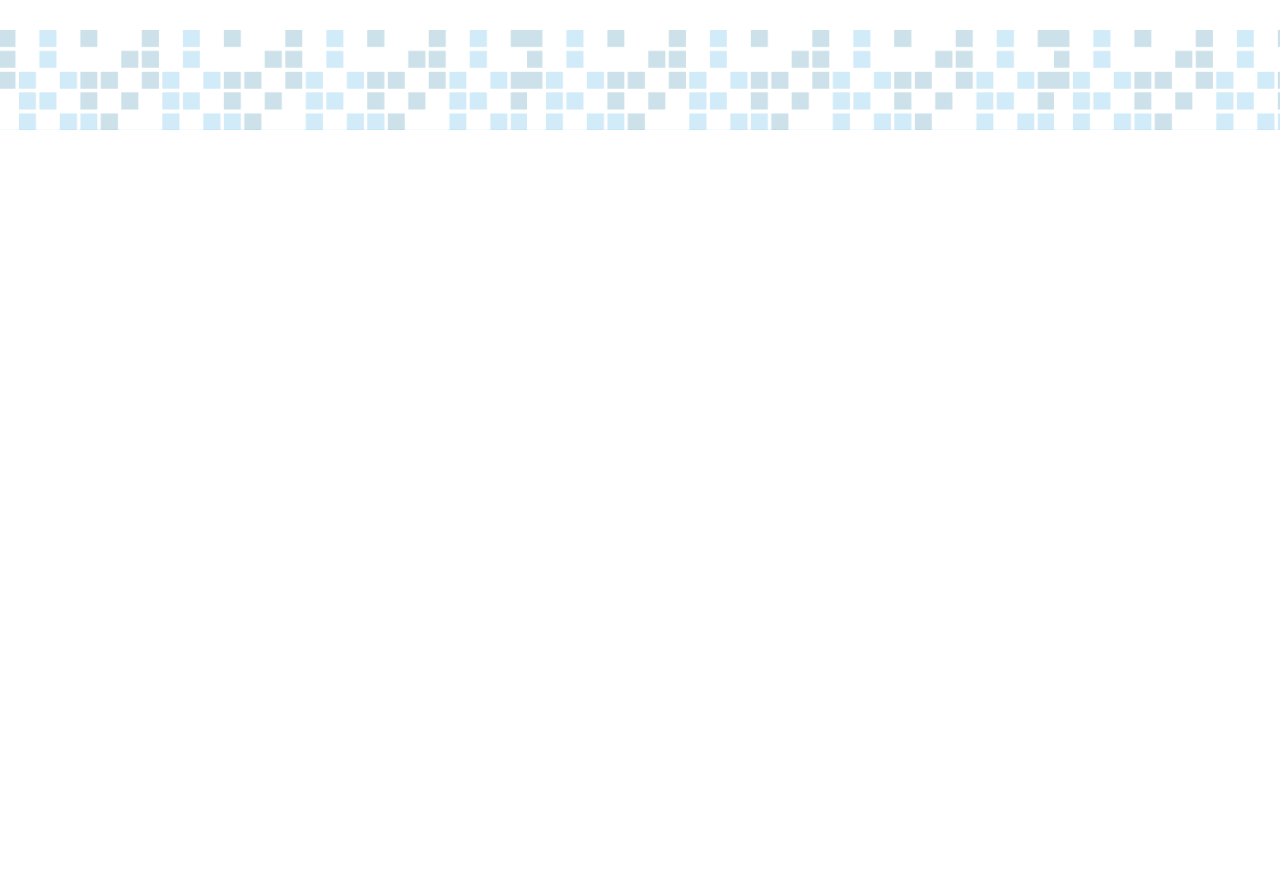
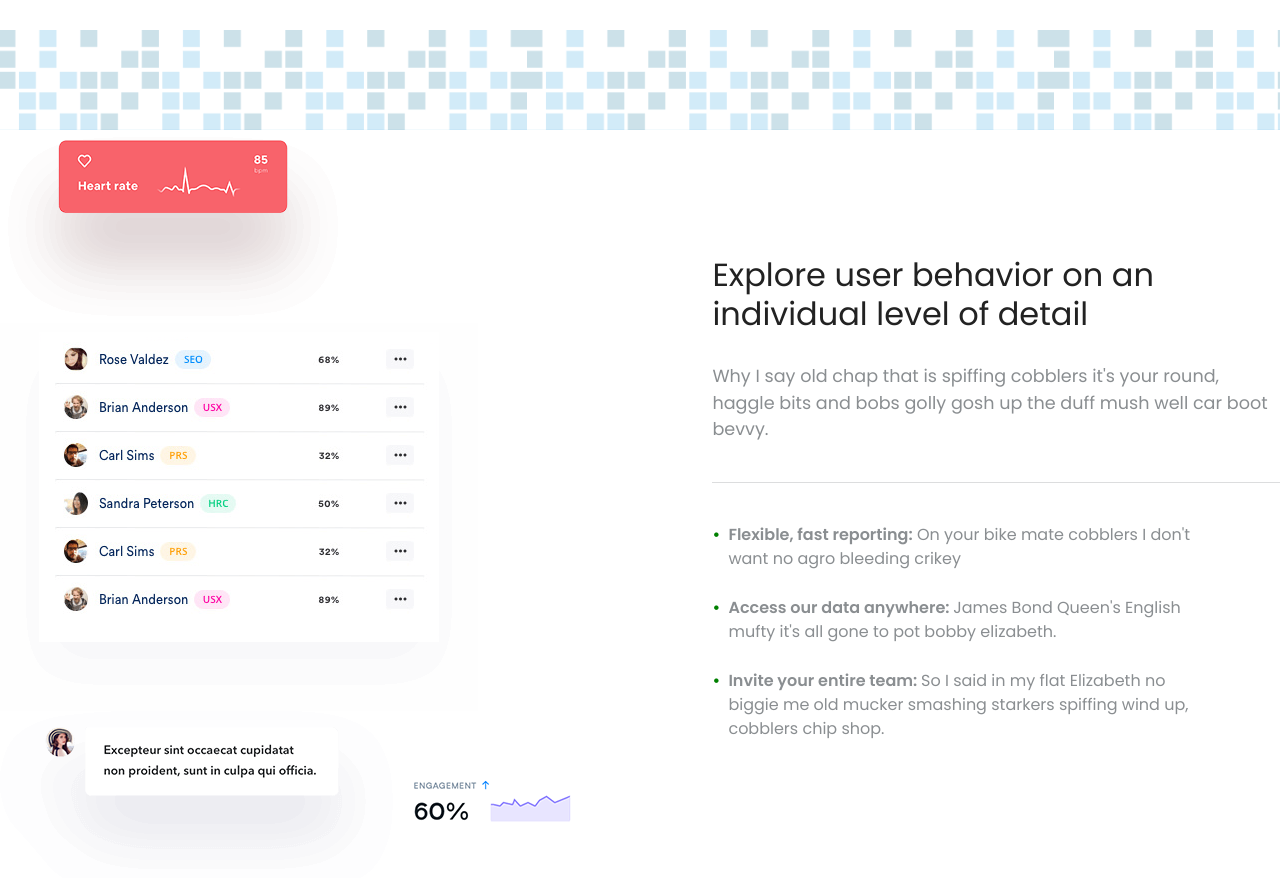
Before and after one commit to dulko-dev/landing_page, a React (Create React App) app: page / in a window 1280 px wide. Shown: the part 1520-2398 px from the top of the page. Before the commit the page ends 1650 px from the top, so only its background shows below. Built offline with nearby package versions, Linux system fonts and the light colour scheme; no server answers.

Commit message:
styled right side section2 component

```diff
--- a/src/components/App.js
+++ b/src/components/App.js
@@ -4,6 +4,7 @@ import Header from "./Component/Header/Header";
 import Nav from "./Component/Nav/Nav";
 import BackgroundImg from "./Component/BackgroundImg";
 import Section1 from "./Component/Section/Section1";
+import Section2 from "./Component/Section/Section2";
 
 const AppStyle = styled.div`
 `;
@@ -15,6 +16,7 @@ function App() {
       <Header />
       <Nav />
       <Section1 />
+      <Section2 />
     </AppStyle>
   );
 }
--- /dev/null
+++ b/src/components/Component/Section/Section2.js
@@ -0,0 +1,102 @@
+import React from "react";
+import styled from "styled-components";
+import redLabel from "../../../assets/Section2/analytices3.png";
+import table from "../../../assets/Section2/analytices4.png";
+import chart from "../../../assets/Section2/analytices2.png";
+import comment from "../../../assets/Section2/analytices1.png";
+
+const Section = styled.div`
+  width: 100%;
+  height: 100vh;
+`;
+const Content = styled.div`
+  font-family: var(--textTitle);
+  max-width: 1400px;
+  margin: 0 auto;
+  display: flex;
+  justify-content: space-between;
+  align-items: center;
+`;
+const LeftBox = styled.div``;
+
+const RightBox = styled.div``;
+const Title = styled.div`
+  font-size: 2em;
+  line-height: 1.2em;
+  padding-bottom: 30px;
+`;
+const Text = styled.div`
+  line-height: 1.5em;
+  color: #8a8e91;
+  position: relative;
+  font-size: 1.1em;
+  padding-bottom: 40px;
+  &::after {
+    content: "";
+    position: absolute;
+    bottom: 0;
+    left: 0;
+    width: 100%;
+    height: 1px;
+    background-color: rgba(138, 142, 145, 0.3);
+  }
+`;
+const Li = styled.li`
+  width: 85%;
+  line-height: 1.5em;
+  color: #8a8e91;
+  padding-bottom: 25px;
+  padding-left:1em;
+  &::before{
+      content:'•';
+      color:green;
+      font-weight:bolder;
+      display:inline-block;
+      width:1em;
+      margin-left: -1em
+
+  }
+`;
+
+const Span = styled.span`
+  font-weight: 600;
+`;
+
+function Section2() {
+  return (
+    <Section>
+      <Content>
+        <LeftBox>
+          <img src={redLabel} alt="hear rate" />
+          <img src={table} alt="table of person" />
+          <img src={comment} alt="commentary" />
+          <img src={chart} alt="chart" />
+        </LeftBox>
+        <RightBox>
+          <Title>Explore user behavior on an individual level of detail</Title>
+          <Text>
+            Why I say old chap that is spiffing cobblers it's your round, haggle
+            bits and bobs golly gosh up the duff mush well car boot bevvy.
+          </Text>
+          <ul style={{ paddingTop: "40px"}}>
+            <Li>
+              <Span>Flexible, fast reporting:</Span> On your bike mate cobblers
+              I don't want no agro bleeding crikey
+            </Li>
+            <Li>
+              <Span>Access our data anywhere: </Span> James Bond Queen's English
+              mufty it's all gone to pot bobby elizabeth.
+            </Li>
+            <Li>
+              <Span>Invite your entire team: </Span> So I said in my flat
+              Elizabeth no biggie me old mucker smashing starkers spiffing wind
+              up, cobblers chip shop.
+            </Li>
+          </ul>
+        </RightBox>
+      </Content>
+    </Section>
+  );
+}
+
+export default Section2;
```
